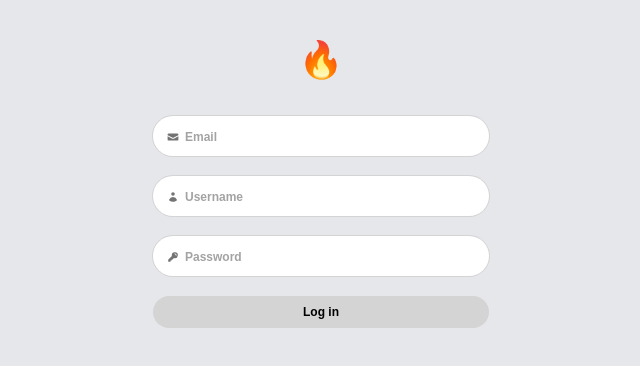
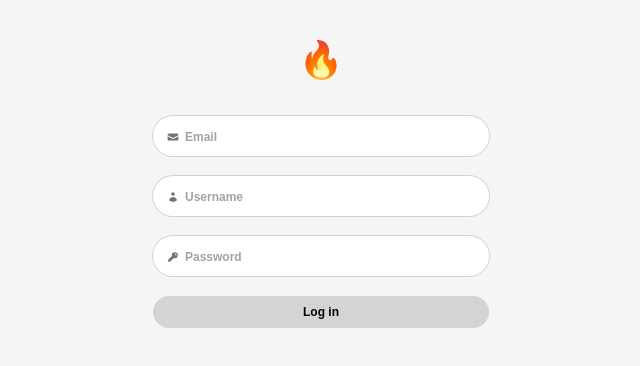
Before and after one commit to JayeunPark/nextjs-login-form, a Next.js app: page / in a window 1280 px wide. Shown: the top 366 px of the page, without its empty margins (319-959 px from the left). Built offline with nearby package versions, Linux system fonts and the light colour scheme.

Commit message:
Change background color

```diff
--- a/app/layout.tsx
+++ b/app/layout.tsx
@@ -26,7 +26,7 @@ export default function RootLayout({
   return (
     <html lang="en">
       <body
-        className={`${geistSans.variable} ${geistMono.variable} antialiased  bg-gray-200 text-black max-w-screen-sm mx-auto`}
+        className={`${geistSans.variable} ${geistMono.variable} antialiased  bg-neutral-100 text-black max-w-screen-sm mx-auto`}
       >
         {children}
       </body>
```
